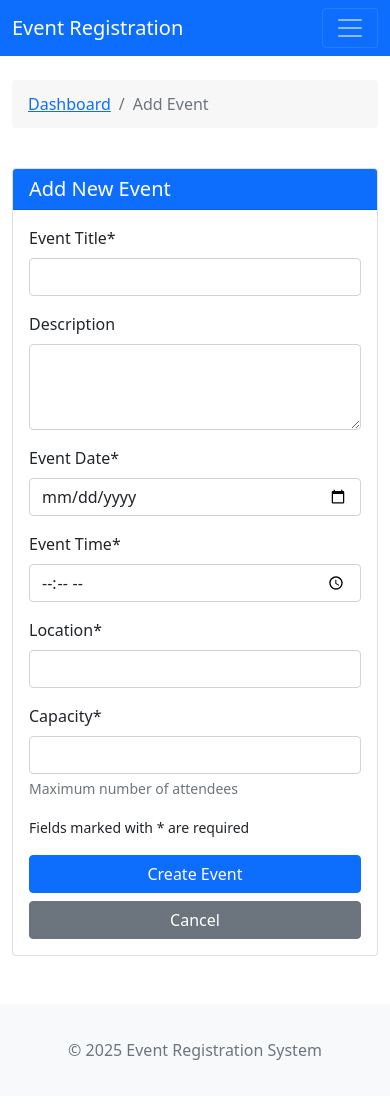
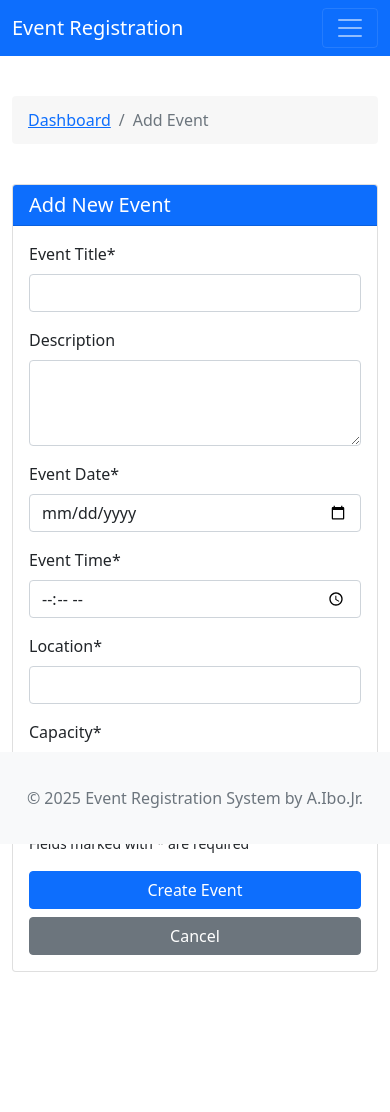
Before and after one commit to lanlanjr/Event-Registration-Systemv2, a Flask app: page /admin/events/add in a window 390 px wide. Before the commit the page ends 1060 px from the top, so only its background shows below. Run offline with Flask 3, Linux system fonts and the light colour scheme; the visitor is signed in with stand-in values (Sample User, id 1); parts of the project's set-up code (start-up, migrations or seed data) failed here and were passed over.

Commit message:
Enhance layout and footer styling in Event Registration System. Added flexbox properties for better responsiveness and updated footer text to include author name.

```diff
--- a/app/static/style.css
+++ b/app/static/style.css
@@ -1,9 +1,19 @@
 /* Custom CSS for Event Registration System */
+
+body {
+    min-height: 100vh;
+    display: flex;
+    flex-direction: column;
+}
+
+.container.mt-4.mb-5 {
+    flex: 1;
+}
 
 /* Footer styling */
 .footer {
-    position: relative;
-    margin-top: 3rem;
+    position: sticky;
+    margin-top: auto;
     bottom: 0;
     width: 100%;
     line-height: 60px;
--- a/app/templates/base.html
+++ b/app/templates/base.html
@@ -67,7 +67,7 @@
     <!-- Footer -->
     <footer class="footer mt-auto py-3 bg-light">
         <div class="container text-center">
-            <span class="text-muted">&copy; {{ now.year }} Event Registration System</span>
+            <span class="text-muted">&copy; {{ now.year }} Event Registration System by A.Ibo.Jr.</span>
         </div>
     </footer>
 
```
